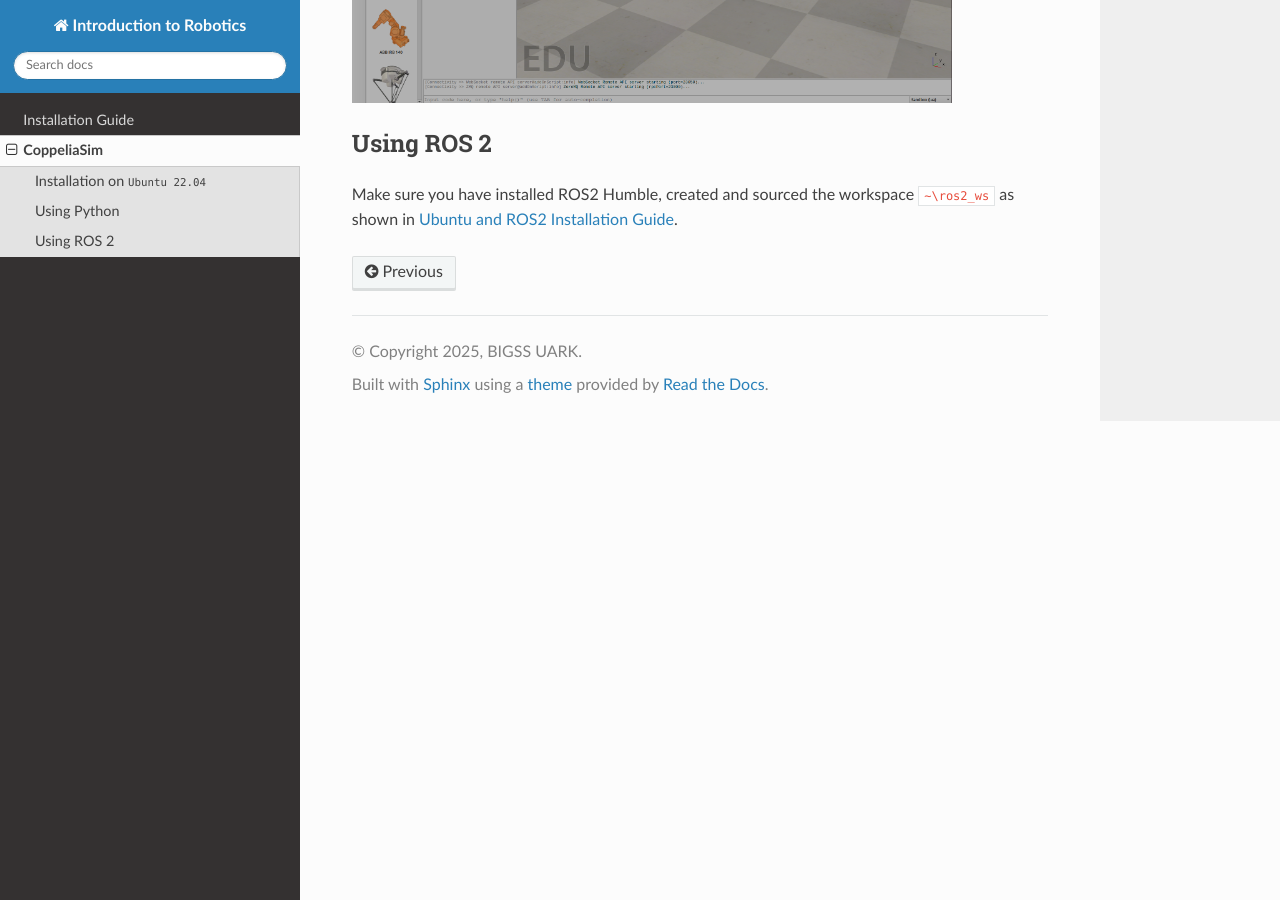
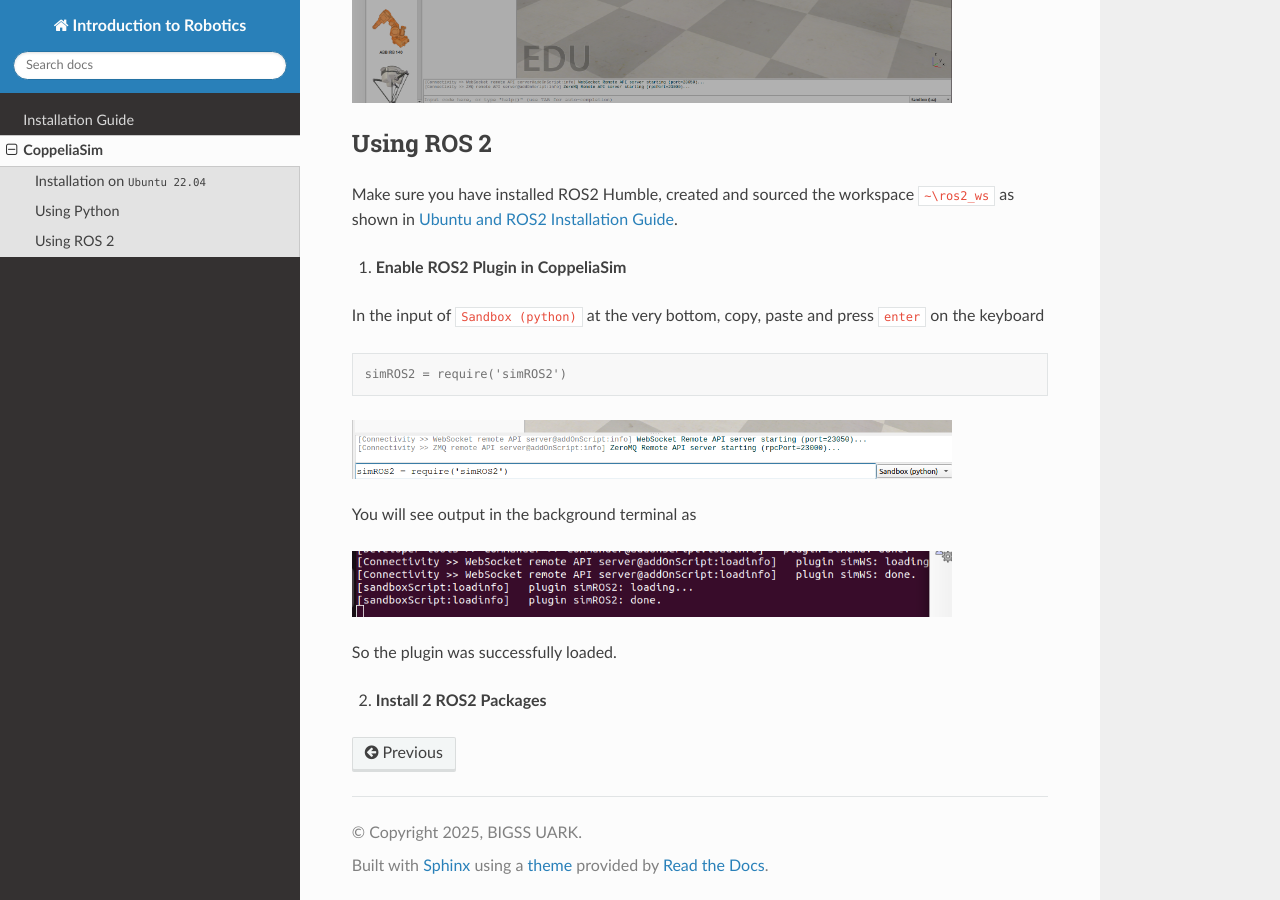
Before and after one commit to zhichaoliu0921/uark-meeg-intro-robo, a Sphinx documentation site: the page built from docs/source/coppelia.rst, in a window 1280 px wide and 900 px high, scrolled down 3957 px. Built offline with Sphinx 7.4.7 and the Read the Docs theme 3.1.0, drawn with Linux system fonts in a browser that asks for light colours.

Commit message:
add pics

```diff
--- a/docs/source/coppelia.rst
+++ b/docs/source/coppelia.rst
@@ -65,3 +65,24 @@
 ------------
 
 Make sure you have installed ROS2 Humble, created and sourced the workspace ``~\ros2_ws`` as shown in `Ubuntu and ROS2 Installation Guide <install.html>`_.
+
+1. **Enable ROS2 Plugin in CoppeliaSim**
+
+In the input of ``Sandbox (python)`` at the very bottom, copy, paste and press ``enter`` on the keyboard
+
+
+.. code-block:: console
+
+   simROS2 = require('simROS2')
+
+.. image:: images/coppelia_ros2_step1.png
+   :width: 600
+
+You will see output in the background terminal as
+
+.. image:: images/coppelia_ros2_step1_out.png
+   :width: 600
+
+So the plugin was successfully loaded.
+
+2. **Install 2 ROS2 Packages**
```
Also changed, not shown: docs/source/images/coppelia_ros2_step1.png (added), docs/source/images/coppelia_ros2_step1_out.png (added).
